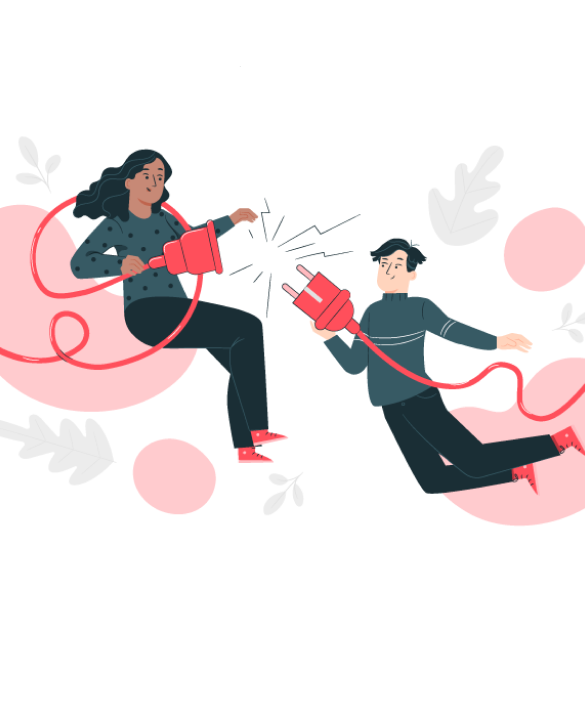
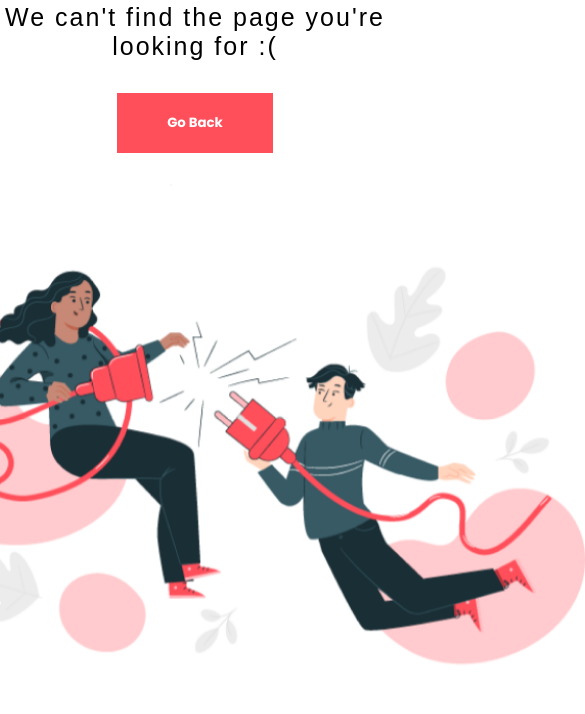
Before and after one commit to khaekelvin/404-page, a plain HTML site: page index.html in a window 390 px wide. Shown: the part 130-844 px from the top of the page, 585 px wide, since content can reach past the window. Drawn offline with Linux system fonts and the light colour scheme.

Commit message:
responsive

```diff
--- a/style.css
+++ b/style.css
@@ -56,3 +56,42 @@ img {
     transform: translateY(-10px);
   }
 }
+
+@media only screen and (max-width: 500px) {
+  .middle {
+    display: flex;
+    flex-direction: column;
+  }
+  body {
+    text-align: center;
+  }
+  img {
+    width: 500px;
+  }
+}
+
+@media only screen and (max-width: 800px) {
+  .middle {
+    display: flex;
+    flex-direction: column;
+  }
+  body {
+    text-align: center;
+  }
+  img {
+    width: 600px;
+  }
+}
+
+@media only screen and (max-width: 900px) {
+  .middle {
+    display: flex;
+    flex-direction: column;
+  }
+  body {
+    text-align: center;
+  }
+  img {
+    width: 800px;
+  }
+}
```
